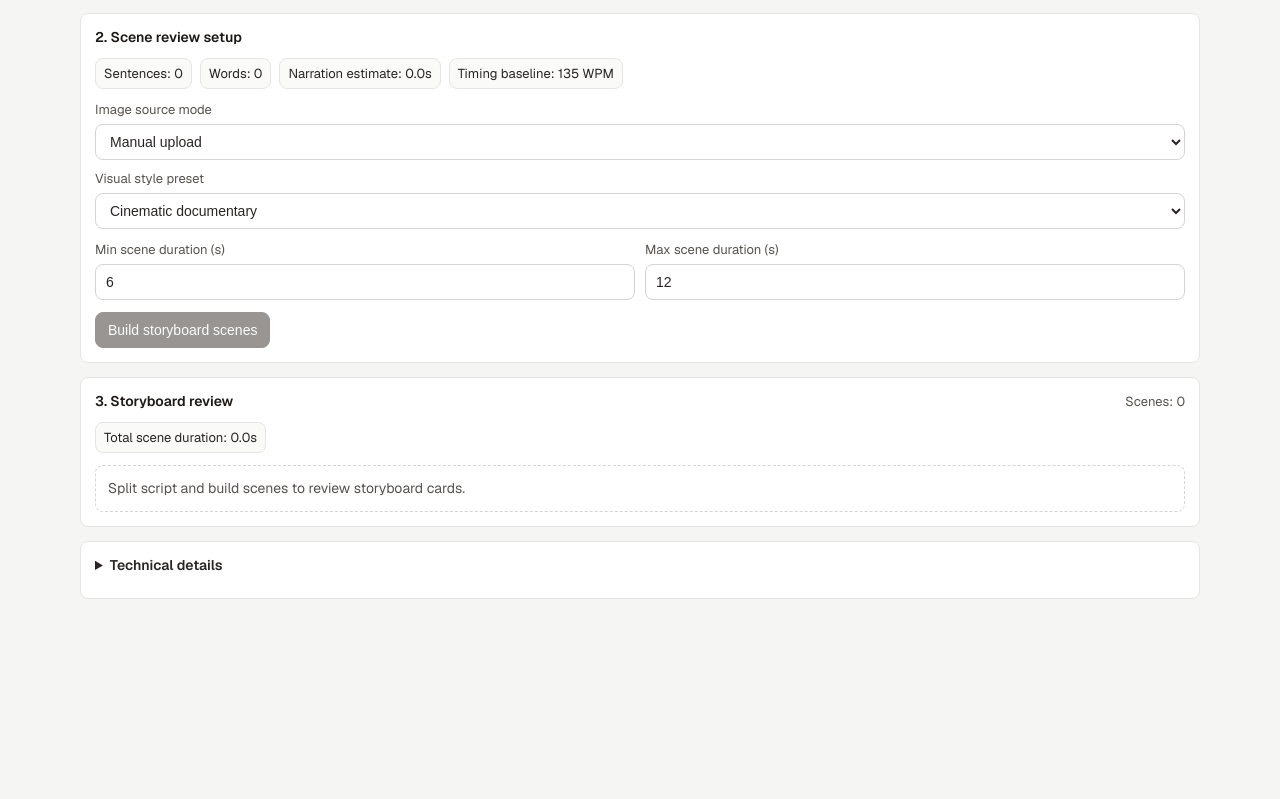
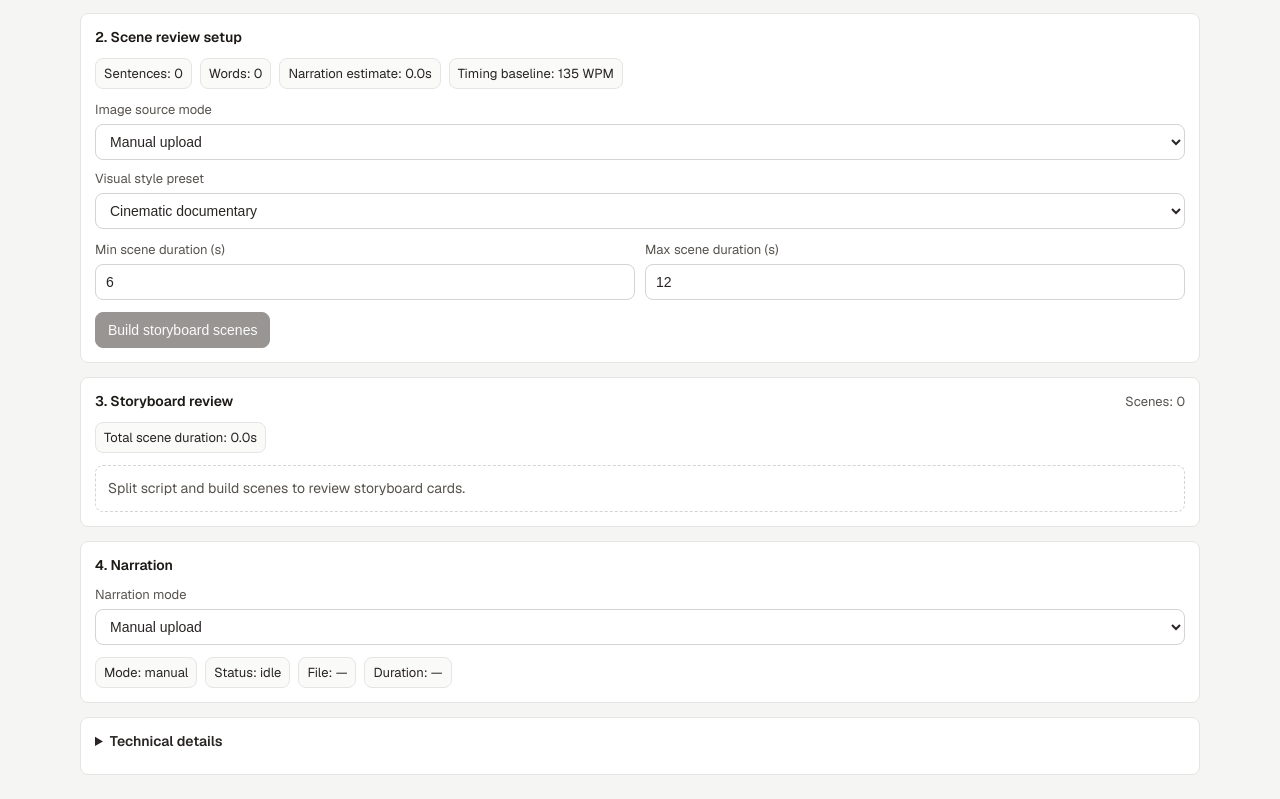
Before and after one commit to ZanVanSer/scriptovid, a Next.js app: page / in a window 1280 px wide. Shown: the part 323-1122 px from the top of the page. Before the commit the page ends 946 px from the top, so only its background shows below. Built offline with nearby package versions, Linux system fonts and the light colour scheme.

Commit message:
Add narration state model and narration mode panel

```diff
--- a/app/page.tsx
+++ b/app/page.tsx
@@ -24,6 +24,11 @@ import {
   packSentencesIntoScenes,
 } from "@/modules/scene-splitter/scene-packer";
 import { SAMPLE_SCRIPT } from "@/modules/scene-splitter/sample-script";
+import {
+  createDefaultNarrationState,
+  type NarrationMode,
+  type NarrationState,
+} from "@/types/narration";
 import type { ScenePackResult } from "@/types/scene";
 import type { SentenceSplitResponse } from "@/types/sentence";
 
@@ -92,6 +97,7 @@ export default function Home() {
   const [sceneGenerationStates, setSceneGenerationStates] = useState<Record<number, SceneGenerationState>>(
     {},
   );
+  const [narration, setNarration] = useState<NarrationState>(createDefaultNarrationState);
   const [isBatchGenerating, setIsBatchGenerating] = useState(false);
   const [batchProgress, setBatchProgress] = useState<{
     completed: number;
@@ -880,6 +886,40 @@ export default function Home() {
         </section>
 
         <section className={styles.panel}>
+          <div className={styles.sectionRow}>
+            <p className={styles.sectionTitle}>4. Narration</p>
+          </div>
+          <div className={styles.modeControls}>
+            <label className={styles.field}>
+              <span className={styles.fieldLabel}>Narration mode</span>
+              <select
+                className={styles.selectInput}
+                value={narration.mode}
+                onChange={(event) => {
+                  const nextMode = event.target.value as NarrationMode;
+                  setNarration((current) => ({
+                    ...current,
+                    mode: nextMode,
+                  }));
+                }}
+              >
+                <option value="manual">Manual upload</option>
+                <option value="elevenlabs">ElevenLabs</option>
+              </select>
+            </label>
+          </div>
+          <div className={styles.summaryGrid}>
+            <div className={styles.summaryItem}>Mode: {narration.mode}</div>
+            <div className={styles.summaryItem}>Status: {narration.status}</div>
+            <div className={styles.summaryItem}>File: {narration.fileName || "—"}</div>
+            <div className={styles.summaryItem}>
+              Duration: {typeof narration.duration === "number" ? formatSeconds(narration.duration) : "—"}
+            </div>
+          </div>
+          {narration.error ? <p className={styles.error}>Error: {narration.error}</p> : null}
+        </section>
+
+        <section className={styles.panel}>
           <details className={styles.previewDetails}>
             <summary className={styles.previewSummary}>Technical details</summary>
             <div className={styles.debugStack}>
--- /dev/null
+++ b/types/narration.ts
@@ -0,0 +1,45 @@
+export type NarrationMode = "manual" | "elevenlabs";
+
+export type NarrationStatus = "idle" | "loading" | "done" | "error";
+
+export type ElevenLabsNarrationSettings = {
+  voiceId?: string;
+  modelId?: string;
+  stability: number;
+  similarityBoost: number;
+  style: number;
+  useSpeakerBoost: boolean;
+};
+
+export type NarrationState = {
+  mode: NarrationMode;
+  status: NarrationStatus;
+  audioUrl?: string;
+  fileName?: string;
+  mimeType?: string;
+  fileSize?: number;
+  duration?: number;
+  error?: string;
+  elevenLabs: ElevenLabsNarrationSettings;
+};
+
+export function createDefaultNarrationState(): NarrationState {
+  return {
+    mode: "manual",
+    status: "idle",
+    audioUrl: undefined,
+    fileName: undefined,
+    mimeType: undefined,
+    fileSize: undefined,
+    duration: undefined,
+    error: undefined,
+    elevenLabs: {
+      voiceId: undefined,
+      modelId: undefined,
+      stability: 0.5,
+      similarityBoost: 0.75,
+      style: 0,
+      useSpeakerBoost: true,
+    },
+  };
+}
```
